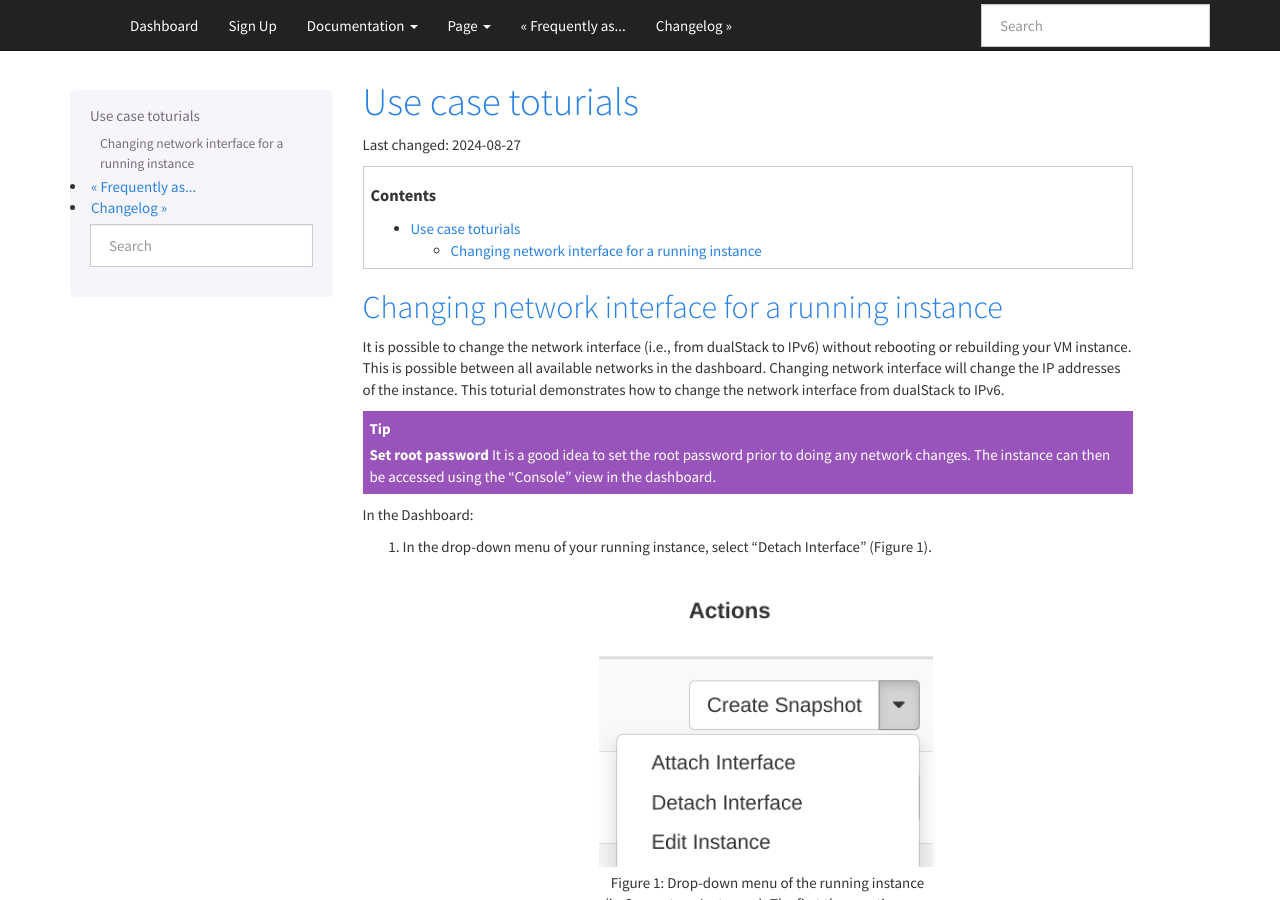
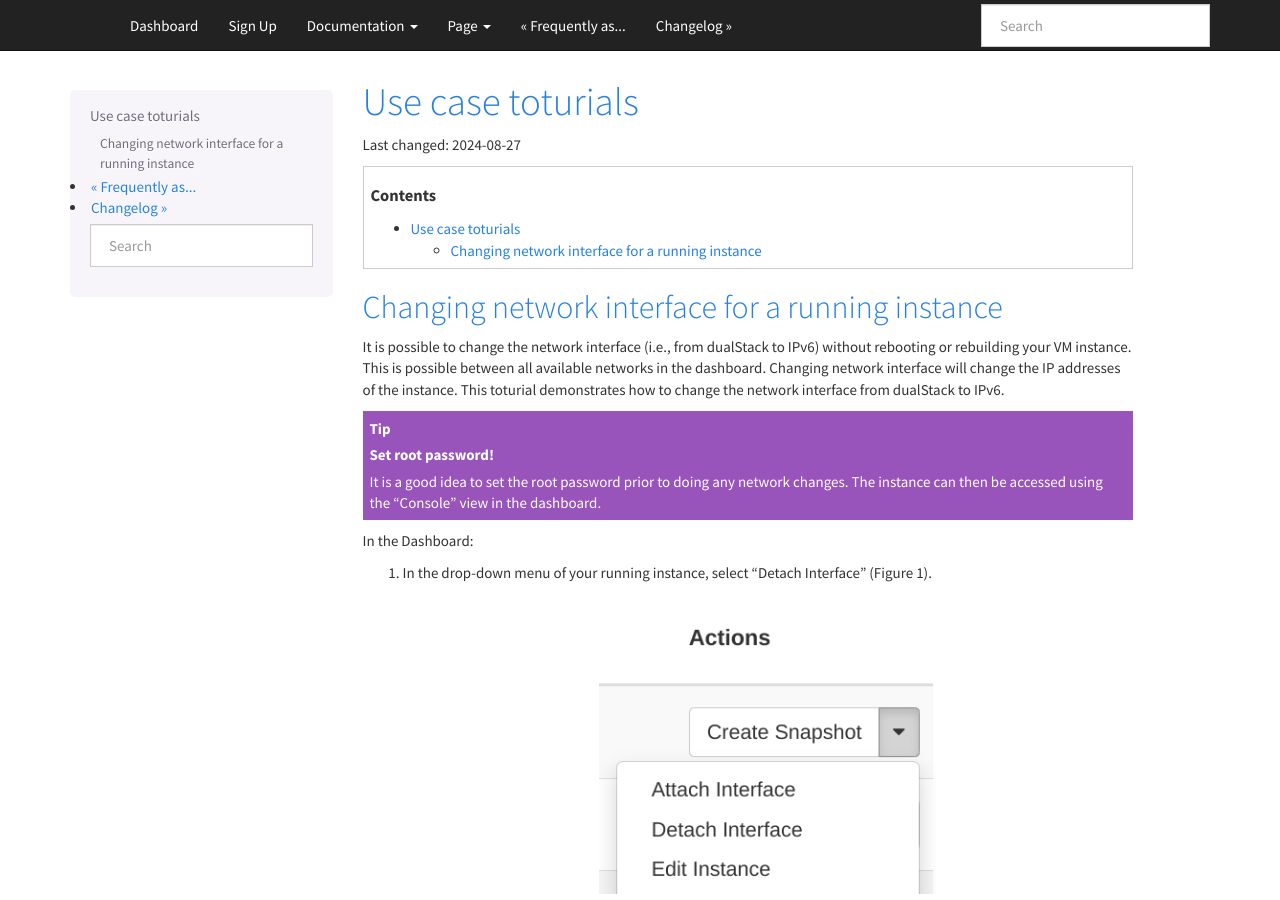
Before and after one commit to norcams/docs-enduser, a Sphinx documentation site: the page built from docs/usecase-toturials.rst, in a window 1280 px wide and 900 px high. Built offline with Sphinx 7.4.7, drawn with Linux system fonts in a browser that asks for light colours.

```diff
--- a/docs/usecase-toturials.rst
+++ b/docs/usecase-toturials.rst
@@ -17,7 +17,8 @@ addresses of the instance. This toturial demonstrates how to change the network
 interface from dualStack to IPv6.
 
 .. TIP::
-   **Set root password**
+   **Set root password!**
+
    It is a good idea to set the root password prior to doing any network changes.
    The instance can then be accessed using the "Console" view in the dashboard.
 
```
